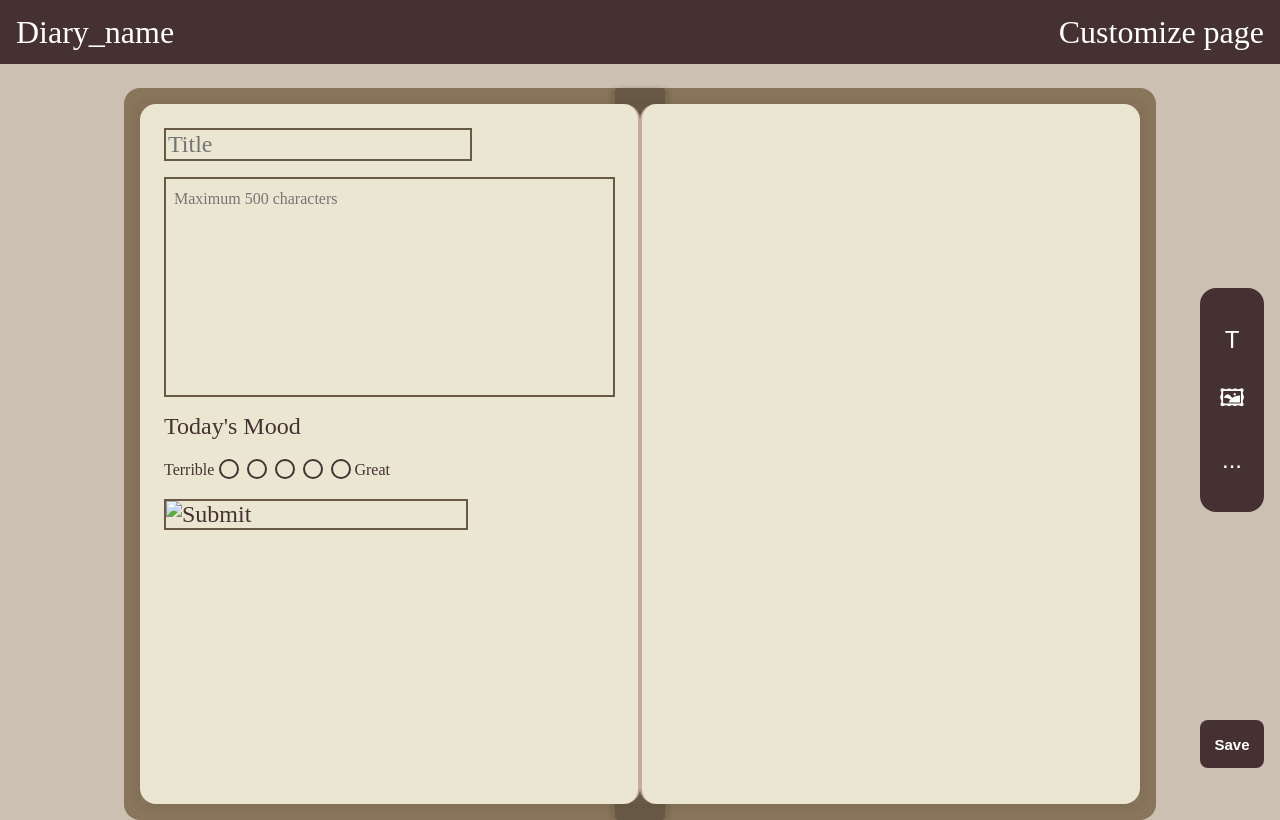
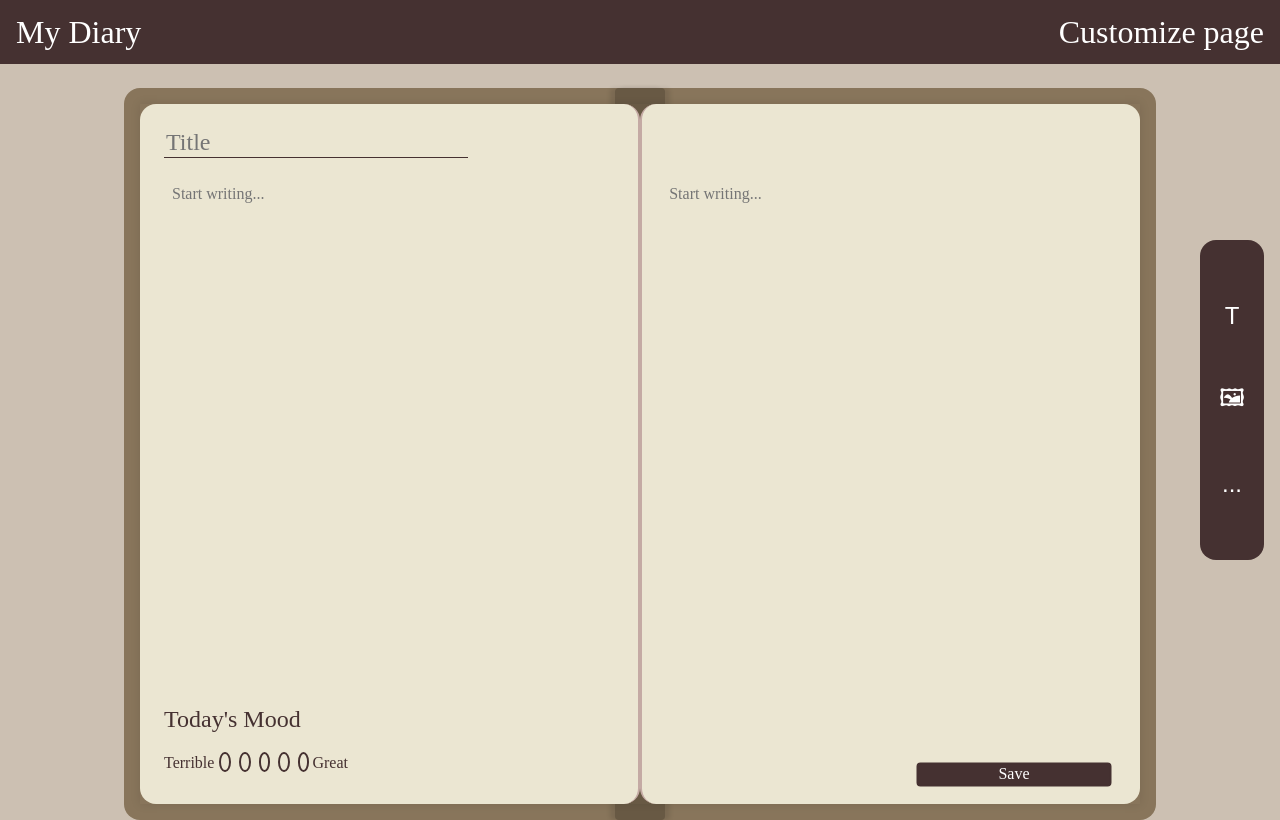
Before and after one commit to Larianter/FED-Group9, a React (Create React App) app in the folder diary/: page / in a window 1280 px wide. Built offline with nearby package versions, Linux system fonts and the light colour scheme.

Commit message:
Alternate diary page style

```diff
--- a/diary/src/DiaryPage.js
+++ b/diary/src/DiaryPage.js
@@ -10,16 +10,16 @@ const formSubmission = (event) => {
 
     // Collect form data
     const title = document.getElementById('title').value;
-    const text = document.getElementById('text').value;
+    const text1 = document.getElementById('text1').value;
+    const text2 = document.getElementById('text2').value;
     const mood = document.querySelector('input[name="mood"]:checked')?.value; // Get selected mood
-    const image = document.getElementById('image').value; // Optional: Collect the image URL or path
 
     // Call the addEntry function with the collected data
     const newEntry = addEntry({
         title,
-        text,
+        text1,
+        text2,
         mood,
-        image
     });
 
     // Optionally, clear the form fields after submission
@@ -68,7 +68,7 @@ const formSubmission = (event) => {
 
         {/*Header*/}
         <div className="diary-header">
-            <button className="diary-title" onClick={navigateToEntry}>Diary_name</button>
+            <button className="diary-title" onClick={navigateToEntry}>My Diary</button>
             <div className="customize-section">
                 <button onClick={openThemePopup}>Customize page</button> {/*Opens color popup*/}
                 <span className="color-indicator"></span>
@@ -82,8 +82,11 @@ const formSubmission = (event) => {
                     <div className="left-page">
                         <form onSubmit={formSubmission} className="entry-form" >
                             <input className="entry-field" type="text" id="title" placeholder="Title" />
-                            <textarea className="entry-field-text" type="text" id="text" maxLength="500" placeholder="Maximum 500 characters" />
-                            <label className="entry-field">Today's Mood</label>
+                            <div className="entry-subcontainer">
+                                <textarea className="entry-field-text" type="text1" id="text1" maxLength="1100" placeholder="Start writing..." />
+                                <textarea className="entry-field-text" type="text2" id="text2" maxLength="1100" placeholder="Start writing..." />
+                            </div>
+                            <label className="mood-tracker-header">Today's Mood</label>
                             <div className="entry-mood-tracker">
                                 <label className="entry-mood-label" htmlFor="mood1">Terrible</label>
                                 <input className="entry-mood-radio" type="radio" name="mood" id="mood1" value="1" />
@@ -93,8 +96,7 @@ const formSubmission = (event) => {
                                 <input className="entry-mood-radio" type="radio" name="mood" id="mood5" value="5" />
                                 <label className="entry-mood-label" htmlFor="mood1">Great</label>
                             </div>
-                            <input className="entry-field" type="image" id="image" />
-                            <button className="save-entry-button" type="submit">Save</button>
+                            <button className="submit-button" type="submit">Save</button>
                         </form>
                     </div>
                     <div className="right-page"></div>
--- a/diary/src/DiaryStorage.js
+++ b/diary/src/DiaryStorage.js
@@ -16,11 +16,12 @@ function saveAllEntries(entries){
 // timestamp = auto-generated
 // image = String(base64)
 
-export function addEntry({title, text, mood, image}) {
+export function addEntry({title, text1, text2, mood, image}) {
     const newEntry = {
         id: Date.now(),
         title,
-        text,
+        text1,
+        text2,
         mood: parseInt(mood),
         timestamp: new Date().toISOString(),
         image: image || "",
--- a/diary/src/DiaryStyleSheet.css
+++ b/diary/src/DiaryStyleSheet.css
@@ -197,6 +197,13 @@ textarea {
     align-items: left;
     padding-top: 1rem;
     padding-left: 1rem;
+    max-width: 200px;
+}
+
+.entry-subcontainer{
+    display:grid;
+    grid-auto-flow: column;
+    gap: 2.2rem
 }
 
 .entry-field {
@@ -206,12 +213,16 @@ textarea {
     display:flex;
     background: transparent;
     margin:0.5rem;
+    border:none;
+    border-bottom: var(--contrast-color) 1px solid;
 }
 
 .entry-field-text {
     color: var(--contrast-color);
     border-radius: 0;
-    width: 133%;
+    border: none;
+    width: 430px;
+    height: 500px;
     background: transparent;
     margin: 0.5rem;
     padding: 0.5rem;
@@ -219,6 +230,16 @@ textarea {
     resize: none; /* Optional */
     font-size: 1rem;
     line-height: 1.5;
+}
+
+.mood-tracker-header {
+    color: var(--contrast-color);
+    font-size: 1.5rem;
+    border-radius: 0;
+    display:flex;
+    background: transparent;
+    margin:0.5rem;
+    border:none;
 }
 
 .entry-mood-tracker {
@@ -251,7 +272,23 @@ textarea {
     align-items: center;
 }
 
-/*ENTRY PAGE START*/
+.submit-button {
+    font-family: Inknut Antiqua;
+    font-size: 1rem;
+    color: var(--UItext-color);
+    background-color: var(--contrast-color);
+    border: var(--contrast-color) 2px solid;
+    border-radius: 4px;
+    margin-right: 5px;
+    transform: translate(390%,-90%);
+}
+
+.submit-button:hover {
+    background-color: var(--UItext-color);
+    color: var(--contrast-color);
+}
+
+/*ENTRY PAGE*/
 /*Entries Page Headers*/
 .page-header {
     position: relative;
@@ -286,6 +323,7 @@ textarea {
     text-align: left;
     font-size: 1rem;
     color: var(--contrast-color);
+    padding-bottom: 0.5rem;
   }
 
   /*Popup modal*/
@@ -310,7 +348,6 @@ textarea {
     font-size: 1rem;
     color: var(--contrast-color);
 }
-/*ENTRY PAGE END*/
 
 .button {
     font-family: Inknut Antiqua;
@@ -339,7 +376,7 @@ textarea {
     justify-content: space-evenly;
     align-items: center;
     width: 4rem;
-    height: 12rem;
+    height: 18rem;
     border-radius: 1rem;
     padding: 1rem 0;
     z-index: 1000;
@@ -376,16 +413,14 @@ textarea {
 }
 
 /*arrow button*/
-.save-entry-button {
+.arrow-button {
     position: fixed;
-    bottom: 2rem;
-    right: 1rem;
+    bottom: 10rem;
+    right: 30rem;
     height: 3rem;
-    width: 4rem;
+    width: 3rem;
     font-size: large;
     background-color: var(--contrast-color);
-    font-size: 15px;
-    font-weight: bold;
     color: var(--UItext-color);
     border: none;
     border-radius: 0.5rem;
--- a/diary/src/EntryPage.js
+++ b/diary/src/EntryPage.js
@@ -3,7 +3,7 @@ import  "./DiaryStyleSheet.css";
 import { useNavigate } from "react-router-dom";
 import { getAllEntries, updateEntry } from "./DiaryStorage";
 
-{/*Maps mood entries and returns summary*/}
+//Maps mood entries and returns summary
 function getMoodSummaries(entries) {
     const summaries = {};
     const now = new Date();
@@ -29,7 +29,7 @@ function getMoodSummaries(entries) {
     return summaries;
 }
 
-{/*Draw Entry page UI*/}
+//Draw Entry page UI
 function EntryPageUI() {
     const [selectedEntry,setSelectedEntry] = useState(null);
 
@@ -72,6 +72,7 @@ function EntryPageUI() {
                                 return (
                                     <li key={month} className="entry-item">
                                         <strong>{monthName}</strong><br/>
+                                        Total Entries: {data.count}<br/>
                                         Avg Mood: {averageMood}
                                     </li>
                                 )
@@ -106,8 +107,12 @@ function EntryPageUI() {
                     </div>
                     <div>
                         <textarea
-                            value={selectedEntry.text}
-                            onChange={(e) => setSelectedEntry({...selectedEntry, text: e.target.value})}>
+                            value={selectedEntry.text1}
+                            onChange={(e) => setSelectedEntry({...selectedEntry, text1: e.target.value})}>
+                        </textarea>
+                        <textarea
+                            value={selectedEntry.text2}
+                            onChange={(e) => setSelectedEntry({...selectedEntry, text2: e.target.value})}>
                         </textarea>
                     </div>
                     <div>
```
